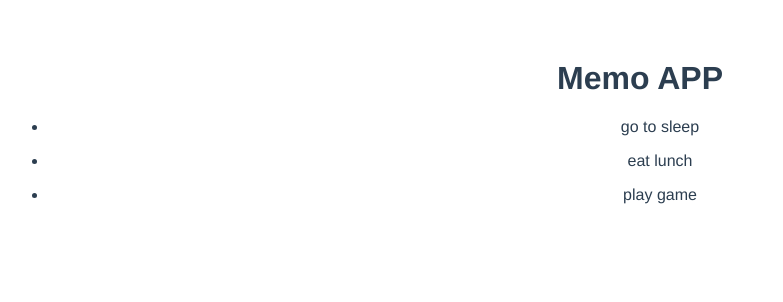
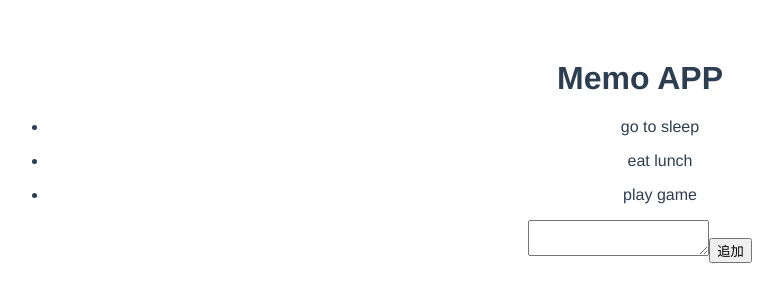
Before and after one commit to niikz/vuecli-practice, a Vue app: page / in a window 1280 px wide. Shown: the top 302 px of the page, without its empty margins (0-783 px from the left). Built offline with nearby package versions, Linux system fonts and the light colour scheme.

Commit message:
入力フォームを追加

```diff
--- a/src/App.vue
+++ b/src/App.vue
@@ -3,6 +3,10 @@
   <ul v-for="memo in memos" :key="memo.id">
     <li>{{ memo.text.split('\n')[0] }}</li>
   </ul>
+  <form>
+    <textarea type="text"></textarea>
+    <button type="button">追加</button>
+  </form>
 </template>
 
 <script>
```
